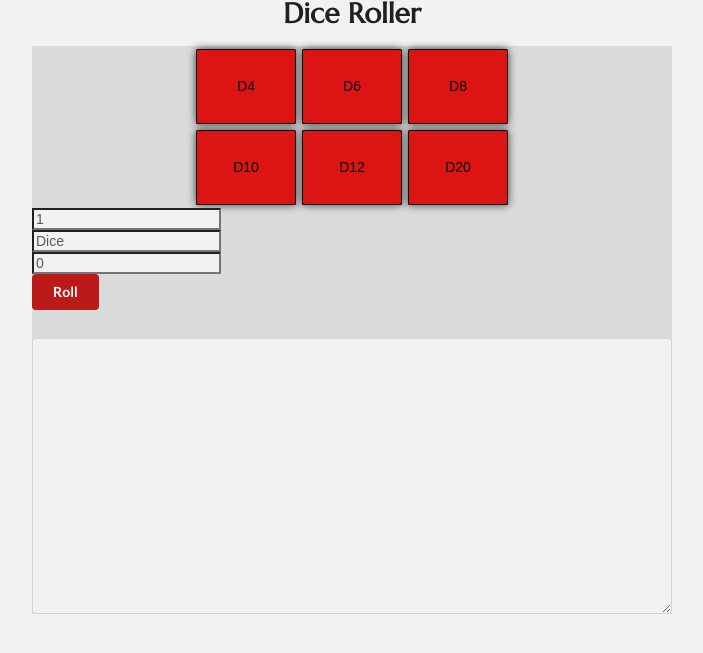
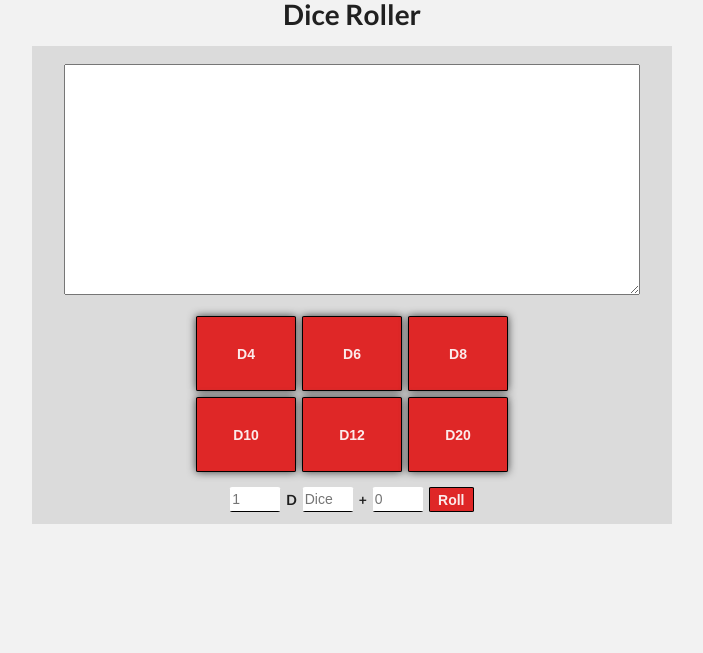
Before and after one commit to 00-status/Dice-Roller, a PHP site: page / in a window 1280 px wide. Shown: the top 653 px of the page, without its empty margins (288-991 px from the left). Run offline with PHP 8.4, Linux system fonts and the light colour scheme; some libraries are stand-ins or nearby versions; some web fonts are replaced.

Commit message:
Added styling for the advanced roller and the text area.

```diff
--- a/index.html
+++ b/index.html
@@ -11,7 +11,6 @@
     <link href="https://fonts.googleapis.com/css?family=Carme|Marcellus" rel="stylesheet">
 
     <!-- Import the style of the page -->
-    <link href="/public/css/roller.css" rel="stylesheet" />
     <link href="/public/css/default.css" rel="stylesheet" />
     <!--Import the dice roller code-->
     <script src="/public/js/roller.js"></script>
@@ -23,9 +22,9 @@
     <h1 class="ui center aligned header">Dice Roller</h1>
 
     <div id="contents" class="diceRoller">
+        <dice-text></dice-text>
         <dice-buttons></dice-buttons>
         <advanced-dice></advanced-dice>
-        <dice-text></dice-text>
     </div>
 
     <script src="./public/js/RollerApp.js" type="module"></script>
--- a/public/css/default.css
+++ b/public/css/default.css
@@ -1,9 +1,19 @@
+body {
+    background-color: rgb(242, 242, 242);
+}
 
 .diceRoller {
     width: 50%;
     margin: auto;
+
+    display: flex;
+    flex-direction: column;
+    align-items: center;
+
+    background-color: rgb(219, 219, 219);
 }
 
+/** Dice Buttons */
 .diceContainer {
     width: 50%;
     margin: auto;
@@ -13,6 +23,7 @@
     display: flex;
     flex-direction: row;
     justify-content: center;
+    align-items: center;
 }
 
 .diceColumn {
@@ -25,13 +36,60 @@
     height: 75px;
     margin: 3px;
 
-    background-color: rgb(221, 20, 20);
+    background-color: rgb(223, 39, 39);
     border: 1px solid black;
     border-radius: 2%;
     box-shadow: 0px 0px 8px rgb(59, 59, 59);
+
+    color: rgba(255, 255, 255, 0.904);
+    font-weight: 700;
 }
 
 .diceButton:hover {
-    background-color: rgb(177, 16, 16);
+    background-color: rgb(199, 27, 27);
     border: none;
 }
+
+.advancedRoller {
+    margin: 12px 0;
+}
+
+.advancedRollerEntry {
+    width: 50px;
+    height: 25px;
+
+    border-radius: 5%;
+    border: none;
+    border-bottom: 1px solid black;
+}
+
+/** Advanced Dice Roller */
+.advancedRollerSeparator {
+    align-self: center;
+    margin: 0 6px 0;
+
+    font-weight: 700;
+}
+
+.advancedDiceButton {
+    width: 45px;
+    height: 25px;
+    margin-left: 6px;
+
+    border: 1px solid black;
+    border-radius: 5%;
+
+    background-color: rgb(223, 39, 39);
+    color: rgba(255, 255, 255, 0.904);
+    font-weight: 700;
+}
+.advancedDiceButton:hover {
+    background-color: rgb(199, 27, 27);
+    border: none;
+}
+
+/** Text Area */
+.diceRollerTextArea {
+    width: 90%;
+    margin: 18px;
+}
--- a/public/js/components/AdvancedDice.js
+++ b/public/js/components/AdvancedDice.js
@@ -1,18 +1,12 @@
 
 const template = `
-<div class="">
-    <div class="">
-        <input id="diceRollNumber" class="textEntry" maxlength="1000" type="text" placeholder="1"/>
-    </div>
-    <div class="">
-        <input id="diceType" class="textEntry" maxlength="1000" type="text" placeholder="Dice"/>
-    </div>
-    <div class="">
-        <input id="innerAdd" class="textEntry" maxlength="1000" type="text" placeholder="0"/>
-    </div>
-    <div class="">
-        <button id="rollButton" class="ui red button">Roll</button>
-    </div>
+<div class="diceRow advancedRoller">
+    <input id="diceRollNumber" class="advancedRollerEntry" maxlength="1000" type="text" placeholder="1"/>
+    <p class="advancedRollerSeparator">D</p>
+    <input id="diceType" class="advancedRollerEntry" maxlength="1000" type="text" placeholder="Dice"/>
+    <p class="advancedRollerSeparator">+</p>
+    <input id="innerAdd" class="advancedRollerEntry" maxlength="1000" type="text" placeholder="0"/>
+    <button id="rollButton" class="advancedDiceButton">Roll</button>
 </div>
 `;
 
--- a/public/js/components/DiceText.js
+++ b/public/js/components/DiceText.js
@@ -1,10 +1,6 @@
 
 const template = `
-<div class="ui form" id="rollerForm">
-    <div class="field">
-        <textarea class="textEntry" rows="14" id="history" readonly></textarea>
-    </div>
-</div>
+<textarea class="diceRollerTextArea" rows="14" id="history" readonly></textarea>
 `;
 
 const DiceText = {template};
```
